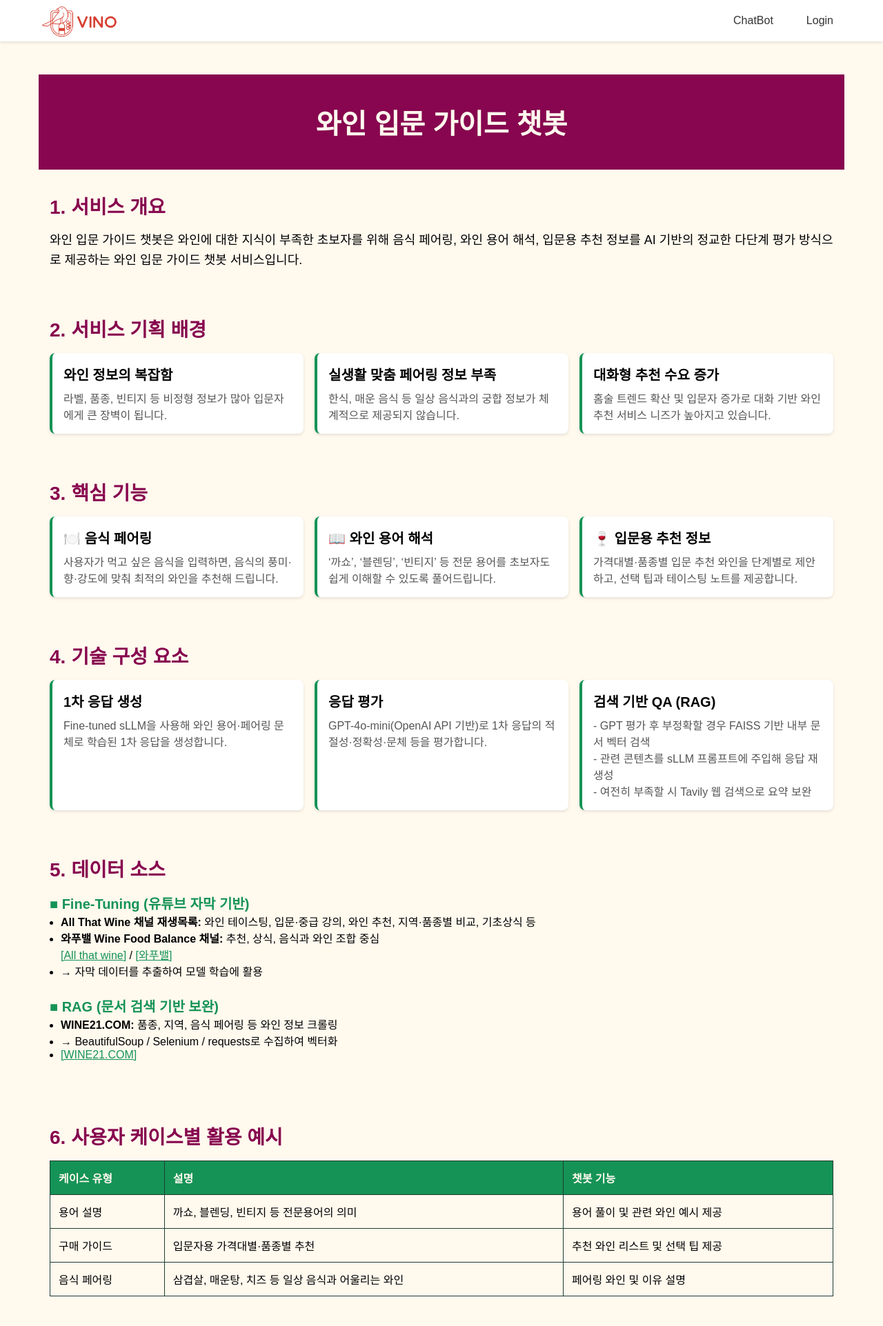
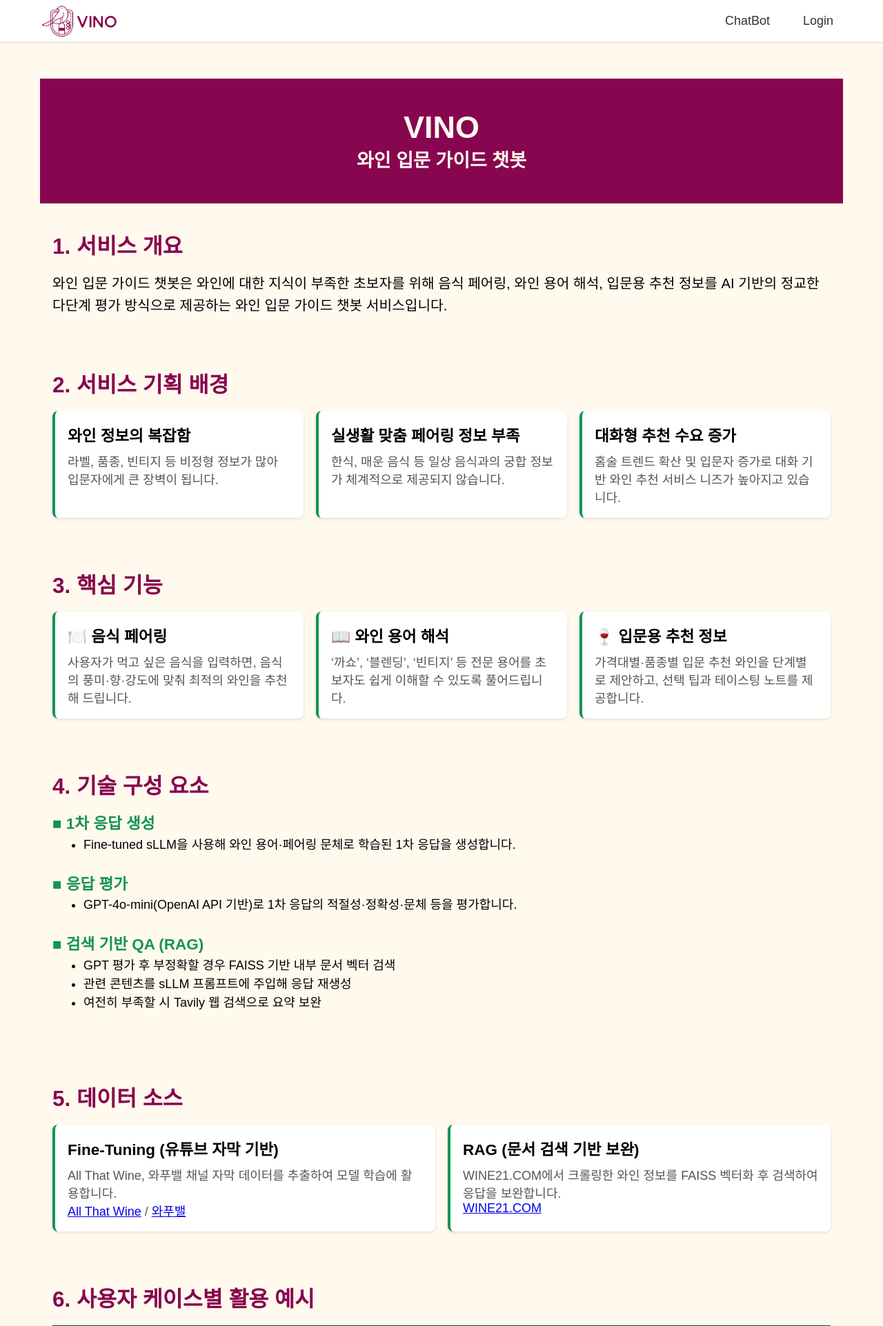
Before and after one commit to SKNETWORKS-FAMILY-AICAMP/SKN10-4th-2Team, a Django app: page / in a window 1280 px wide. Shown: the top 1923 px of the page at 69% size. Run offline with Django 5.2, Linux system fonts and the light colour scheme; some web fonts are replaced.

Commit message:
main, chatbot의 html, css 수정 완료

```diff
--- a/static/css/main.css
+++ b/static/css/main.css
@@ -6,7 +6,7 @@
 }
 
 html {
-	font-size: 16px;
+	font-size: 18px;
 }
 
 :root {
@@ -48,6 +48,9 @@ body {
 
 h1 {
 	font-size: 2.5rem;
+}
+header .h2 {
+	font-size: 1.5rem;
 }
 
 /* 40px */
@@ -122,6 +125,7 @@ p {
 /* 기술 구성 */
 .tech-section {
 	margin-bottom: 1.5rem;
+	line-height: 1.5;
 }
 
 .tech-section h3 {
@@ -132,6 +136,7 @@ p {
 .tech-section ul {
 	margin-left: 1rem;
 	list-style: disc;
+	padding-left: 1.5rem;
 }
 
 .tech-section a {
@@ -167,7 +172,6 @@ th {
 .diagram img {
 	max-width: 100%;
 	height: auto;
-	border: 2px solid var(--accent-light);
 	border-radius: 8px;
 }
 
--- a/templates/base/index.html
+++ b/templates/base/index.html
@@ -16,7 +16,7 @@
 				</a>
 
 				<div class="nav-toggle" id="nav-toggle">
-					<i class="fa fa-bars"></i>
+					<i class="fa fa-bars" style="color: var(--main-dark)"></i>
 				</div>
 
 				<ul class="nav-menu" id="nav-menu">
--- a/templates/chatbot/chatbot.html
+++ b/templates/chatbot/chatbot.html
@@ -17,10 +17,13 @@
 <!-- prettier-ignore -->
 {% block content %}
 {% csrf_token %}
+<div class="chat-wrapper-container">
 	<div class="chat-wrapper">
 		<div class="chat-box" id="chat-box">
 			<div class="message bot">
-			<div class="message-content">안녕하세요! 무엇을 도와드릴까요?</div>
+				<div class="message-content">
+					안녕하세요! 와인 입문 가이드 챗봇 VINO 입니다. 무엇을 도와드릴까요?
+				</div>
 			</div>
 		</div>
 		<div class="input-box">
@@ -33,4 +36,5 @@
 			<button onclick="addMessage()">보내기</button>
 		</div>
 	</div>
+</div>
 {% endblock %}
--- a/templates/chatbot/main.html
+++ b/templates/chatbot/main.html
@@ -13,7 +13,8 @@
 	<div class="content">
 		<!-- Hero Section -->
 		<header>
-			<h1>와인 입문 가이드 챗봇</h1>
+			<h1>VINO</h1>
+			<h2>와인 입문 가이드 챗봇</h2>
 		</header>
 
 		<!-- 1. 서비스 개요 -->
@@ -80,69 +81,64 @@
 			</div>
 		</section>
 
-		<!-- 4. 기술 구성 요소 -->
+		<!-- 4. 기술 구성 요소 (리스트 형태) -->
 		<section id="tech-stack">
 			<h2>4. 기술 구성 요소</h2>
+			<div class="tech-section">
+				<h3>■ 1차 응답 생성</h3>
+				<ul>
+					<li>
+						Fine-tuned sLLM을 사용해 와인 용어·페어링 문체로 학습된 1차 응답을
+						생성합니다.
+					</li>
+				</ul>
+			</div>
+
+			<div class="tech-section">
+				<h3>■ 응답 평가</h3>
+				<ul>
+					<li>
+						GPT-4o-mini(OpenAI API 기반)로 1차 응답의 적절성·정확성·문체 등을
+						평가합니다.
+					</li>
+				</ul>
+			</div>
+
+			<div class="tech-section">
+				<h3>■ 검색 기반 QA (RAG)</h3>
+				<ul>
+					<li>GPT 평가 후 부정확할 경우 FAISS 기반 내부 문서 벡터 검색</li>
+					<li>관련 콘텐츠를 sLLM 프롬프트에 주입해 응답 재생성</li>
+					<li>여전히 부족할 시 Tavily 웹 검색으로 요약 보완</li>
+				</ul>
+			</div>
+		</section>
+
+		<!-- 5. 데이터 소스 (카드 형식) -->
+		<section id="data-sources">
+			<h2>5. 데이터 소스</h2>
 			<div class="cards-grid">
 				<div class="card-news">
-					<h3>1차 응답 생성</h3>
+					<h3>Fine-Tuning (유튜브 자막 기반)</h3>
+					<p>All That Wine, 와푸밸 채널 자막 데이터를 추출하여 모델 학습에 활용합니다.</p>
 					<p>
-						Fine-tuned sLLM을 사용해 와인 용어·페어링 문체로 학습된 1차 응답을
-						생성합니다.
+						<a href="https://www.youtube.com/@Allthatwine" target="_blank"
+							>All That Wine</a
+						>
+						/ <a href="https://www.youtube.com/@와푸밸" target="_blank">와푸밸</a>
 					</p>
 				</div>
 				<div class="card-news">
-					<h3>응답 평가</h3>
+					<h3>RAG (문서 검색 기반 보완)</h3>
 					<p>
-						GPT-4o-mini(OpenAI API 기반)로 1차 응답의 적절성·정확성·문체 등을
-						평가합니다.
+						WINE21.COM에서 크롤링한 와인 정보를 FAISS 벡터화 후 검색하여 응답을
+						보완합니다.
 					</p>
-				</div>
-				<div class="card-news">
-					<h3>검색 기반 QA (RAG)</h3>
-					<p>
-						- GPT 평가 후 부정확할 경우 FAISS 기반 내부 문서 벡터 검색<br />
-						- 관련 콘텐츠를 sLLM 프롬프트에 주입해 응답 재생성<br />
-						- 여전히 부족할 시 Tavily 웹 검색으로 요약 보완
-					</p>
+					<p><a href="https://www.wine21.com/" target="_blank">WINE21.COM</a></p>
 				</div>
 			</div>
 		</section>
 
-		<!-- 5. 데이터 소스 -->
-		<section id="data-sources">
-			<h2>5. 데이터 소스</h2>
-			<div class="tech-section">
-				<h3>■ Fine-Tuning (유튜브 자막 기반)</h3>
-				<ul>
-					<li>
-						<strong>All That Wine 채널 재생목록:</strong> 와인 테이스팅, 입문·중급 강의,
-						와인 추천, 지역·품종별 비교, 기초상식 등
-					</li>
-					<li>
-						<strong>와푸밸 Wine Food Balance 채널:</strong> 추천, 상식, 음식과 와인 조합
-						중심<br />
-						<a href="https://www.youtube.com/@Allthatwine" target="_blank"
-							>[All that wine]</a
-						>
-						/
-						<a href="https://www.youtube.com/@와푸밸" target="_blank">[와푸밸]</a>
-					</li>
-					<li>→ 자막 데이터를 추출하여 모델 학습에 활용</li>
-				</ul>
-			</div>
-
-			<div class="tech-section">
-				<h3>■ RAG (문서 검색 기반 보완)</h3>
-				<ul>
-					<li>
-						<strong>WINE21.COM:</strong> 품종, 지역, 음식 페어링 등 와인 정보 크롤링
-					</li>
-					<li>→ BeautifulSoup / Selenium / requests로 수집하여 벡터화</li>
-					<li><a href="https://www.wine21.com" target="_blank">[WINE21.COM]</a></li>
-				</ul>
-			</div>
-		</section>
 		<!-- 6. 사용자 케이스별 활용 예시 -->
 		<section id="use-cases">
 			<h2>6. 사용자 케이스별 활용 예시</h2>
@@ -229,7 +225,7 @@
 		<section id="diagram">
 			<h2>9. 서비스 흐름 다이어그램</h2>
 			<div class="diagram">
-				<img src="{% static 'images/diagram.png' %}" alt="서비스 다이어그램" />
+				<img src="{% static 'img/diagram.png' %}" alt="서비스 다이어그램" />
 			</div>
 		</section>
 	</div>
```
Also changed, not shown: static/css/chatbot.css (+25 -10 lines), static/css/login_register.css (+19 -13 lines), static/img/diagram.png (added), static/img/logo.png. Lines whose indentation alone changed are shown as unchanged.
